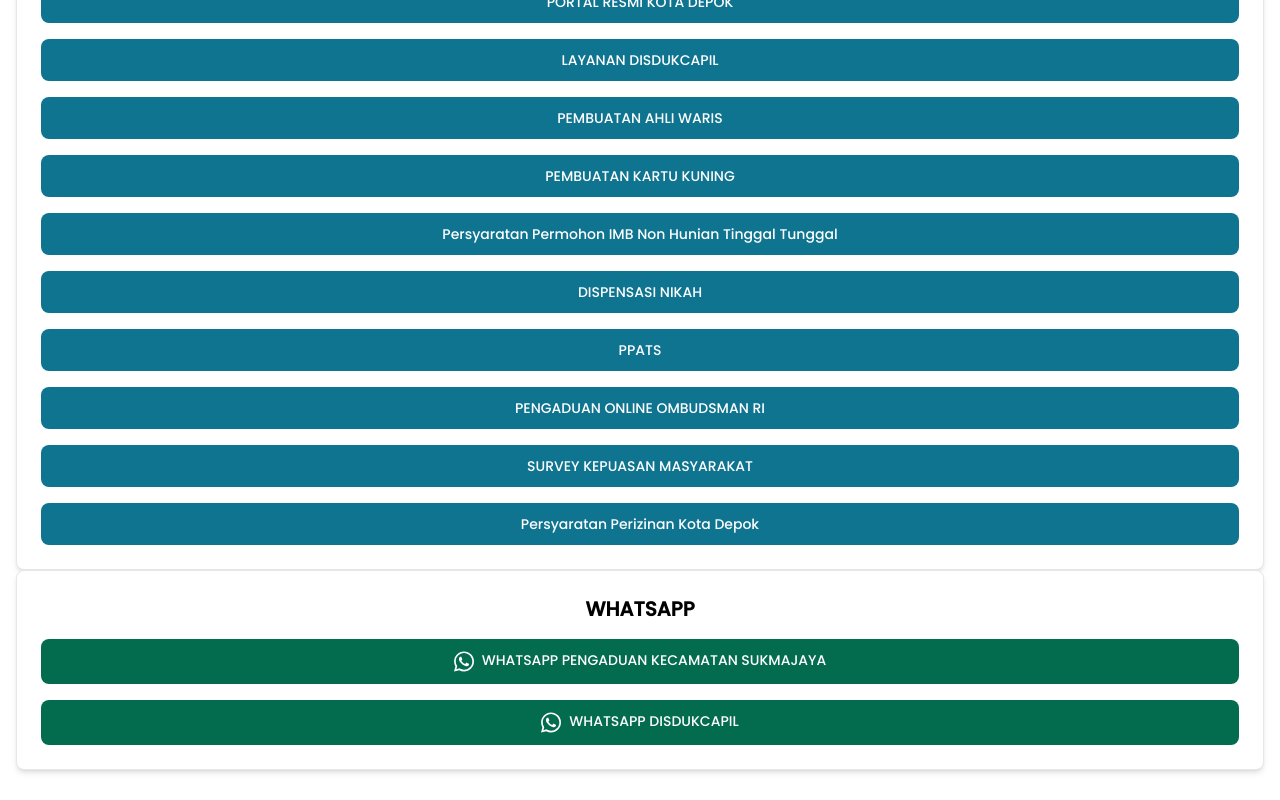
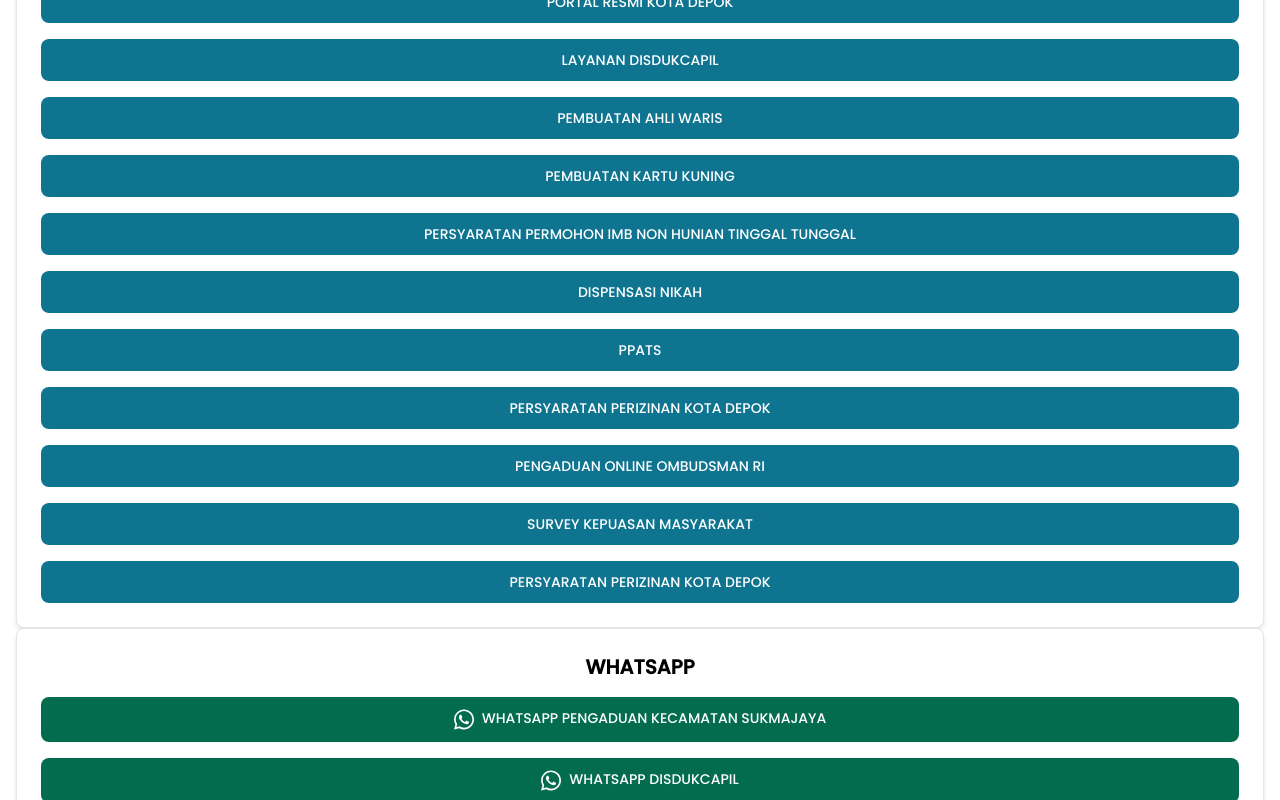
Before and after one commit to alfitosantosa/linktree-kecamatan-sukmajaya, a React (Vite) app: page / in a window 1280 px wide. Shown: the part 448-1248 px from the top of the page. Built offline with nearby package versions, Linux system fonts and the light colour scheme.

Commit message:
pushing data link

```diff
--- a/src/App.jsx
+++ b/src/App.jsx
@@ -42,7 +42,7 @@
               href="
 https://drive.google.com/drive/folders/1-DBoY28fKEAu95GbywL_JCjO9Efg2Fwf"
             >
-              Persyaratan Permohon IMB Non Hunian Tinggal Tunggal
+              PERSYARATAN PERMOHON IMB NON HUNIAN TINGGAL TUNGGAL
             </Button>
             <Button
               href="
@@ -53,6 +53,9 @@
             <Button href="https://drive.google.com/drive/folders/1-F0jZBVGYPA-5uOMpOJWkwSmzZLYdCH_">
               PPATS
             </Button>
+            <Button href="https://perizinanonline.depok.go.id/index.php/persyaratan">
+              PERSYARATAN PERIZINAN KOTA DEPOK
+            </Button>
 
             <Button href="https://ombudsman.go.id/pengaduan">
               PENGADUAN ONLINE OMBUDSMAN RI
@@ -61,7 +64,7 @@
               SURVEY KEPUASAN MASYARAKAT
             </Button>
             <Button href="https://perizinanonline.depok.go.id/index.php/persyaratan">
-              Persyaratan Perizinan Kota Depok
+              PERSYARATAN PERIZINAN KOTA DEPOK
             </Button>
           </Card>
           <Card>
```
